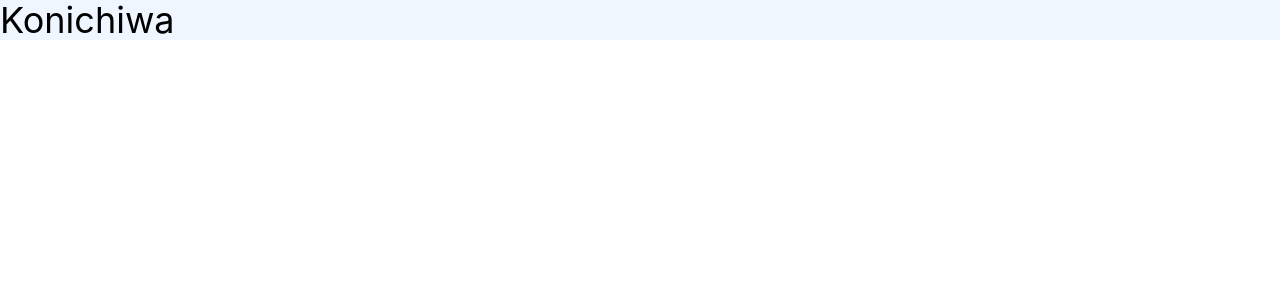
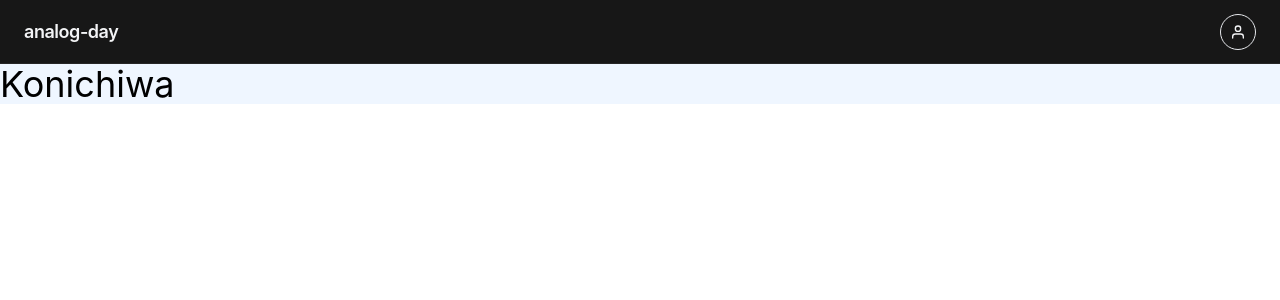
Before and after one commit to dhanjitN/analog-day, a React (Vite) app in the folder client/: page / in a window 1280 px wide. Shown: the top 300 px of the page. Built offline with nearby package versions, Linux system fonts and the light colour scheme.

Commit message:
add: navbar ui

```diff
--- a/client/package.json
+++ b/client/package.json
@@ -13,7 +13,9 @@
     "@tailwindcss/vite": "^4.3.3",
     "lucide-react": "^1.27.0",
     "react": "^19.2.7",
+    "react-calendar": "^6.0.1",
     "react-dom": "^19.2.7",
+    "react-icons": "^5.7.0",
     "react-router": "^8.3.0",
     "sonner": "^2.0.7",
     "tailwindcss": "^4.3.3",
--- /dev/null
+++ b/client/src/components/NavBar/NavPopup.jsx
@@ -0,0 +1,15 @@
+export default function NavPopup() {
+    return (
+        <div className="absolute right-0 mt-2 w-44 bg-neutral-900 border border-netural-200 rounded-lg shadow-lg py-1 z-10">
+            <button className="w-full text-left px-4 py-2 text-sm text-gray-100 hover:bg-netural-800">
+                Profile
+            </button>
+            <button className="w-full text-left px-4 py-2 text-sm text-gray-100 hover:bg-netural-800">
+                Settings
+            </button>
+            <button className="w-full text-left px-4 py-2 text-sm text-red-600 hover:bg-netural-800">
+                Logout
+            </button>
+        </div>
+    )
+}
--- /dev/null
+++ b/client/src/components/NavBar/Navbar.jsx
@@ -0,0 +1,38 @@
+import { useState, useRef, useEffect } from "react";
+import { FiUser } from "react-icons/fi";
+import NavPopup from "./NavPopup";
+import { redirect } from "react-router";
+
+export default function Navbar() {
+  const [open, setOpen] = useState(false);
+  const ref = useRef(null);
+
+  useEffect(() => {
+    const onClick = (e) => {
+      if (ref.current && !ref.current.contains(e.target)) setOpen(false);
+    };
+    document.addEventListener("mousedown", onClick);
+    return () => document.removeEventListener("mousedown", onClick);
+  }, []);
+
+  return (
+    <nav className="w-full h-16 px-6 flex items-center justify-between bg-neutral-900 border-b border-neutral-800">
+      <span className="text-lg font-semibold text-gray-100 tracking-tight" >
+        analog-day
+      </span>
+
+      <div className="relative" ref={ref}>
+        <button
+          onClick={() => setOpen((v) => !v)}
+          className="w-9 h-9 flex items-center justify-center rounded-full border border-gray-200 text-gray-100 hover:bg-netural-800 transition"
+        >
+          <FiUser size={16} />
+        </button>
+
+        {open && (
+          <NavPopup/>
+        )}
+      </div>
+    </nav>
+  );
+}
--- a/client/src/main.jsx
+++ b/client/src/main.jsx
@@ -2,16 +2,31 @@ import { StrictMode } from 'react'
 import { createRoot } from 'react-dom/client'
 import './index.css'
 import App from './App.jsx'
-import { BrowserRouter, Routes, Route } from 'react-router'
+import { BrowserRouter, Routes, Route, Outlet } from 'react-router'
 import AuthForm from './pages/Login.jsx'
+import { MyApp } from './pages/Calendar.js'
+import Navbar from './components/NavBar/Navbar.jsx'
+
+function Layout() {
+  return (
+    <>
+      <Navbar />
+      <Outlet />
+    </>
+  );
+}
 
 createRoot(document.getElementById('root')).render(
   <StrictMode>
     <BrowserRouter>
       <Routes>
-        <Route path='/' element={<App />}></Route>
-        <Route path='/login' element={<AuthForm />}></Route>
+        <Route element={<Layout />}>
+          <Route path='/' element={<App />}></Route>
+          <Route path='/login' element={<AuthForm />}></Route>
+          <Route path='/home' element={<MyApp />}></Route>
+        </Route>
       </Routes>
+
     </BrowserRouter>
   </StrictMode>
 )
--- /dev/null
+++ b/client/src/pages/Calendar.tsx
@@ -0,0 +1,17 @@
+import { useState } from 'react';
+import Calendar from 'react-calendar';
+import 'react-calendar/dist/Calendar.css';
+
+type ValuePiece = Date | null;
+
+type Value = ValuePiece | [ValuePiece, ValuePiece];
+
+export function MyApp() {
+  const [value, onChange] = useState<Value>(new Date());
+
+  return (
+    <div className='h-screen w-full flex justify-center items-center '>
+      <Calendar className={""} onChange={onChange} value={value} />
+    </div>
+  );
+}
```
Also changed, not shown: 1 other file (tests, documents, lock files or other folders).
